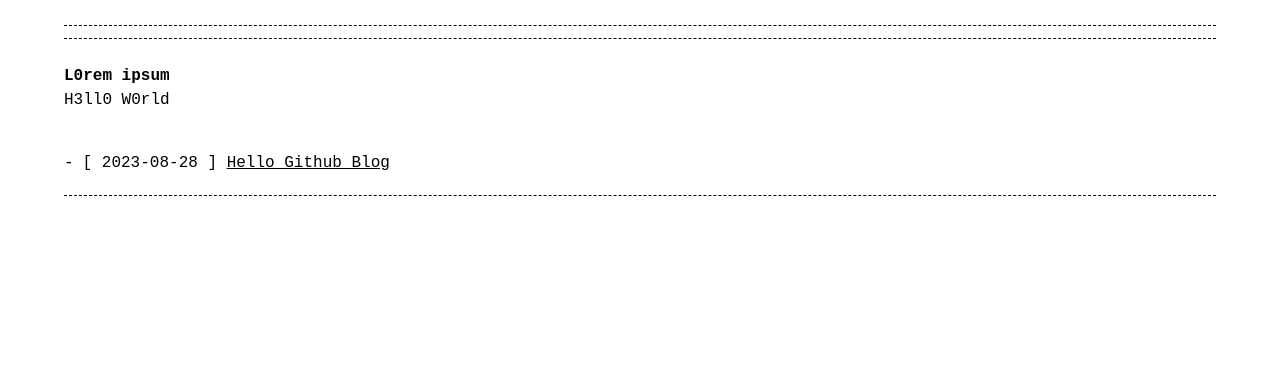
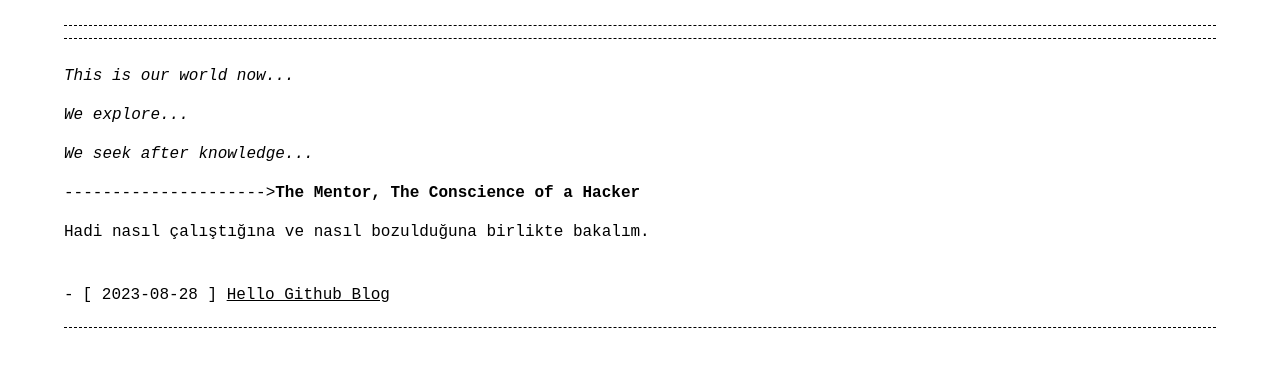
Before and after one commit to setpasslock/setpasslock.github.io, a Jekyll site: the page built from index.md, in a window 1280 px wide. Shown: the top 367 px of the page. Built offline with Jekyll 4.4.1, drawn with Linux system fonts in a browser that asks for light colours.

Commit message:
Update index.md

```diff
--- a/index.md
+++ b/index.md
@@ -4,6 +4,9 @@ layout: home
 permalink: /
 ---
 
-# L0rem ipsum
+<p><em>This is our world now...</em></p>
+<p><em>We explore...</em></p>
+<p><em>We seek after knowledge...</em></p>
+<p>---------------------><b>The Mentor, The Conscience of a Hacker </b></p>
 
-H3ll0 W0rld
+Hadi nasıl çalıştığına ve nasıl bozulduğuna birlikte bakalım.
```
